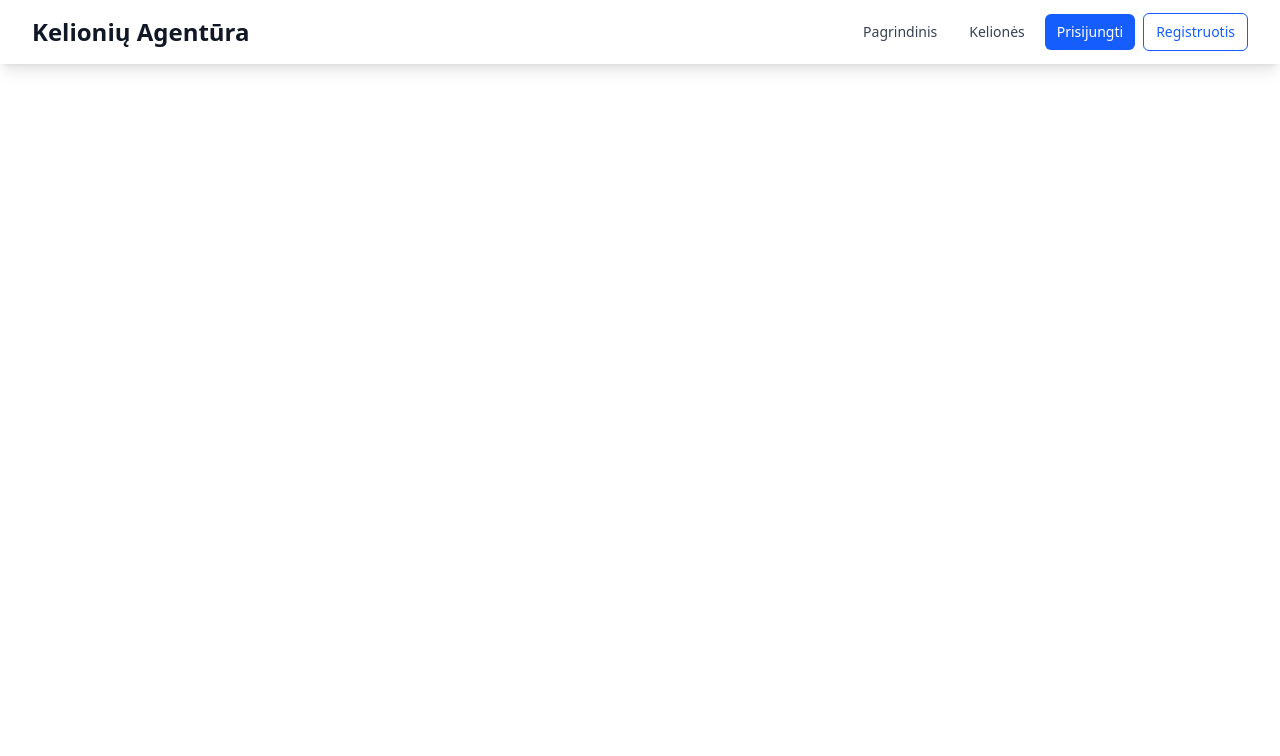
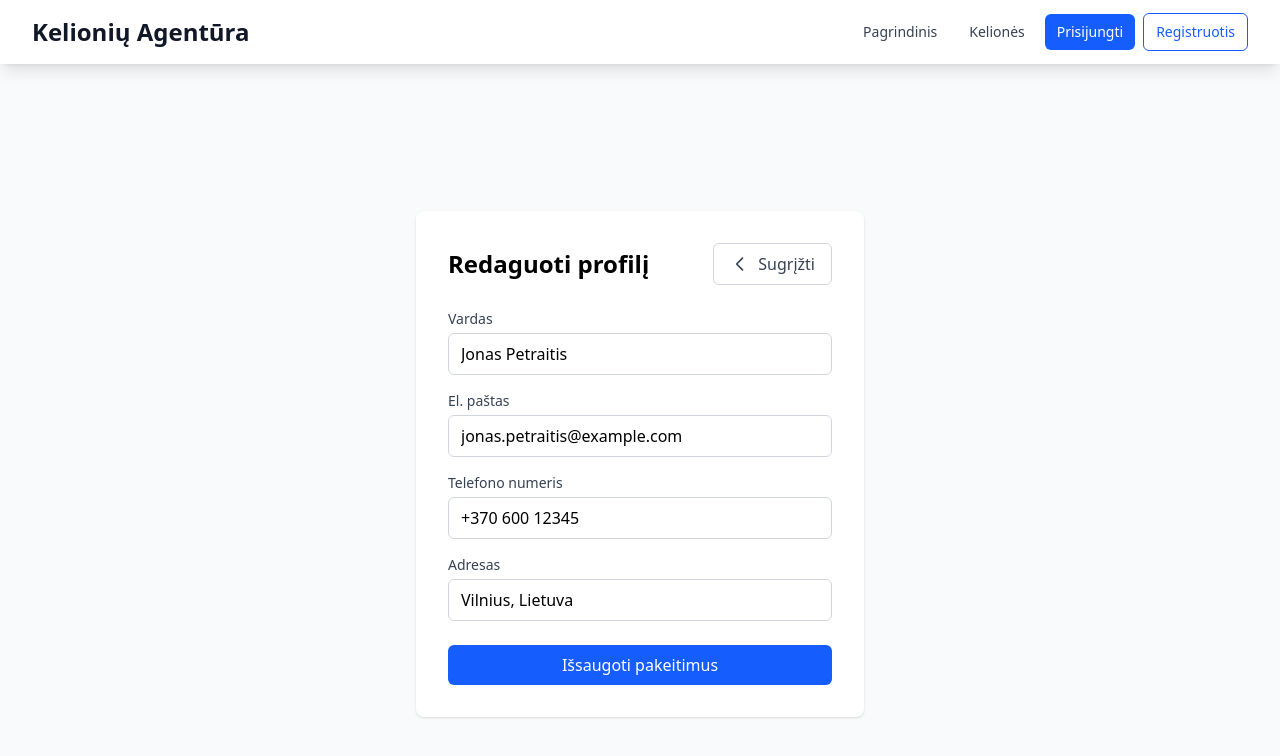
Before and after one commit to Lihakk/KelioniuAgentura, a React app in the folder frontend/: page /profile/edit in a window 1280 px wide. Shown: the top 756 px of the page. Built offline with nearby package versions, Linux system fonts and the light colour scheme; the HTML template or start-up script is replaced by a standard one.

Commit message:
code changes

```diff
--- a/frontend/src/App.tsx
+++ b/frontend/src/App.tsx
@@ -29,6 +29,9 @@ import { RezervationDetailPage } from "./pages/rezervations/RezervationDetailPag
 import { RezervationEditPage } from "./pages/rezervations/ReservationEditPage";
 import { PaymentPage } from "./pages/rezervations/PaymentPage";
 import { ReservationCreationPage } from "./pages/rezervations/ReservationCreationPage";
+import ProfilePage from "./pages/ProfilePage";
+import ProfileEditPage from "./pages/ProfileEditPage";
+import ProfileApprovalPage from "./pages/ProfileApprovalPage";
 
 function App() {
   return (
@@ -43,6 +46,9 @@ function App() {
         <Route path="/checkout" element={<StripeCheckoutPage />} />
         <Route path="/login" element={<LoginPage />} />
         <Route path="/signup" element={<SignupPage />} />
+        <Route path="/profile" element={<ProfilePage />} />
+        <Route path="/profile/edit" element={<ProfileEditPage />} />
+        <Route path="/profile/approve" element={<ProfileApprovalPage />} />
         {/* Nested Admin Routes */}
         <Route path="/admin" element={<AdminPage />}>
           <Route path="reservations" element={<ViewReservationsPage />} />
--- a/frontend/src/components/Navbar.tsx
+++ b/frontend/src/components/Navbar.tsx
@@ -35,6 +35,12 @@ const Navbar: React.FC = () => {
           >
             Admin
           </Link>
+          <Link
+            to="/profile"
+            className="px-3 py-2 rounded-md text-sm font-medium text-gray-700 hover:bg-gray-100"
+          >
+            Profilis
+          </Link>
           <button
             onClick={logout}
             className="px-3 py-2 rounded-md text-sm font-medium text-white bg-red-600 hover:bg-red-700"
@@ -64,6 +70,12 @@ const Navbar: React.FC = () => {
             className="px-3 py-2 rounded-md text-sm font-medium text-gray-700 hover:bg-gray-100"
           >
             Rezervacijos
+          </Link>
+          <Link
+            to="/profile"
+            className="px-3 py-2 rounded-md text-sm font-medium text-gray-700 hover:bg-gray-100"
+          >
+            Profilis
           </Link>
           <button
             onClick={handleLogout}
--- a/frontend/src/pages/LoginPage.tsx
+++ b/frontend/src/pages/LoginPage.tsx
@@ -15,6 +15,9 @@ export const LoginPage: React.FC = () => {
     if (username.trim().toLowerCase() === "admin") {
       login("admin");
       navigate("/admin", { replace: true });
+    } else if (username.trim().toLowerCase() === "first") {
+      login("user");
+      navigate("/profile/approve", { replace: true });
     } else {
       login("user");
       navigate("/", { replace: true });
--- /dev/null
+++ b/frontend/src/pages/ProfileApprovalPage.tsx
@@ -0,0 +1,64 @@
+import React, { useState } from "react";
+import { useNavigate } from "react-router-dom";
+
+export const ProfileApprovalPage: React.FC = () => {
+  const navigate = useNavigate();
+  const [code, setCode] = useState("");
+  const [error, setError] = useState("");
+
+  const handleSubmit = (e: React.FormEvent) => {
+    e.preventDefault();
+
+    if (code.length === 6 && /^[0-9]+$/.test(code)) {
+      console.log("Code approved:", code);
+      navigate("/");
+    } else {
+      setError("Prašome įvesti 6 skaitmenų kodą.");
+    }
+  };
+
+  return (
+    <div className="min-h-screen flex items-center justify-center bg-gray-50 px-4">
+      <div className="w-full max-w-md bg-white p-8 rounded-lg shadow">
+        <h1 className="text-2xl font-bold text-center mb-6">
+          Profilio patvirtinimas
+        </h1>
+        <p className="text-gray-600 text-center mb-4">
+          Įveskite 6 skaitmenų kodą, kurį gavote el. paštu.
+        </p>
+
+        <form onSubmit={handleSubmit} className="space-y-4">
+          <div>
+            <label
+              htmlFor="code"
+              className="block text-sm font-medium text-gray-700"
+            >
+              Patvirtinimo kodas
+            </label>
+            <input
+              id="code"
+              type="text"
+              inputMode="numeric"
+              maxLength={6}
+              value={code}
+              onChange={(e) => setCode(e.target.value)}
+              className="mt-1 w-full rounded-md border border-gray-300 px-3 py-2 text-center tracking-widest text-lg"
+              placeholder="••••••"
+              required
+            />
+            {error && <p className="text-red-500 text-sm mt-1">{error}</p>}
+          </div>
+
+          <button
+            type="submit"
+            className="w-full bg-blue-600 text-white py-2 rounded-md hover:bg-blue-700 transition"
+          >
+            Patvirtinti
+          </button>
+        </form>
+      </div>
+    </div>
+  );
+};
+
+export default ProfileApprovalPage;
--- /dev/null
+++ b/frontend/src/pages/ProfileEditPage.tsx
@@ -0,0 +1,116 @@
+import React, { useState } from "react";
+import { useNavigate } from "react-router-dom";
+import BackButton from "../components/BackButton";
+
+export const ProfileEditPage: React.FC = () => {
+  const navigate = useNavigate();
+
+  // Mocked initial data (can be replaced with real user info later)
+  const [formData, setFormData] = useState({
+    name: "Jonas Petraitis",
+    email: "jonas.petraitis@example.com",
+    phone: "+370 600 12345",
+    address: "Vilnius, Lietuva",
+  });
+
+  const handleChange = (e: React.ChangeEvent<HTMLInputElement>) => {
+    const { id, value } = e.target;
+    setFormData({ ...formData, [id]: value });
+  };
+
+  const handleSubmit = (e: React.FormEvent) => {
+    e.preventDefault();
+
+    navigate("/profile");
+  };
+
+  return (
+    <div className="min-h-screen flex items-center justify-center bg-gray-50 px-4">
+      <div className="w-full max-w-md bg-white p-8 rounded-lg shadow">
+        <div className="mb-6 flex justify-between items-center">
+          <h1 className="text-2xl font-bold">Redaguoti profilį</h1>
+          <BackButton />
+        </div>
+
+        <form onSubmit={handleSubmit} className="space-y-4">
+          <div>
+            <label
+              htmlFor="name"
+              className="block text-sm font-medium text-gray-700"
+            >
+              Vardas
+            </label>
+            <input
+              id="name"
+              type="text"
+              value={formData.name}
+              onChange={handleChange}
+              className="mt-1 w-full rounded-md border border-gray-300 px-3 py-2"
+              required
+            />
+          </div>
+
+          <div>
+            <label
+              htmlFor="email"
+              className="block text-sm font-medium text-gray-700"
+            >
+              El. paštas
+            </label>
+            <input
+              id="email"
+              type="email"
+              value={formData.email}
+              onChange={handleChange}
+              className="mt-1 w-full rounded-md border border-gray-300 px-3 py-2"
+              required
+            />
+          </div>
+
+          <div>
+            <label
+              htmlFor="phone"
+              className="block text-sm font-medium text-gray-700"
+            >
+              Telefono numeris
+            </label>
+            <input
+              id="phone"
+              type="text"
+              value={formData.phone}
+              onChange={handleChange}
+              className="mt-1 w-full rounded-md border border-gray-300 px-3 py-2"
+            />
+          </div>
+
+          <div>
+            <label
+              htmlFor="address"
+              className="block text-sm font-medium text-gray-700"
+            >
+              Adresas
+            </label>
+            <input
+              id="address"
+              type="text"
+              value={formData.address}
+              onChange={handleChange}
+              className="mt-1 w-full rounded-md border border-gray-300 px-3 py-2"
+            />
+          </div>
+
+          <div className="pt-2">
+            <button
+              type="submit"
+              className="w-full rounded-md bg-blue-600 text-white px-4 py-2 hover:bg-blue-700 transition"
+            >
+              Išsaugoti pakeitimus
+            </button>
+          </div>
+        </form>
+      </div>
+    </div>
+  );
+};
+
+export default ProfileEditPage;
--- /dev/null
+++ b/frontend/src/pages/ProfilePage.tsx
@@ -0,0 +1,62 @@
+import React from "react";
+import BackButton from "../components/BackButton";
+import { useAuth } from "../context/AuthContext";
+import { useNavigate } from "react-router-dom";
+
+const ProfilePage: React.FC = () => {
+  const { role } = useAuth();
+
+  const navigate = useNavigate();
+
+  const userData = {
+    name: "Jonas Petraitis",
+    email: "jonas.petraitis@example.com",
+    phone: "+370 600 12345",
+    address: "Vilnius, Lietuva",
+  };
+
+  return (
+    <div className="min-h-screen flex items-center justify-center bg-gray-50 px-4">
+      <div className="w-full max-w-md bg-white p-8 rounded-lg shadow">
+        <div className="mb-6 flex justify-between items-center">
+          <h1 className="text-2xl font-bold">Mano profilis</h1>
+          <BackButton />
+        </div>
+
+        <div className="space-y-4">
+          <div>
+            <h2 className="text-lg font-semibold text-gray-800">
+              Vartotojo informacija
+            </h2>
+            <p className="text-gray-600">
+              <strong>Vardas:</strong> {userData.name}
+            </p>
+            <p className="text-gray-600">
+              <strong>El. paštas:</strong> {userData.email}
+            </p>
+            <p className="text-gray-600">
+              <strong>Telefono numeris:</strong> {userData.phone}
+            </p>
+            <p className="text-gray-600">
+              <strong>Adresas:</strong> {userData.address}
+            </p>
+            <p className="text-gray-600">
+              <strong>Rolė:</strong> {role}
+            </p>
+          </div>
+
+          <div className="pt-4 border-t border-gray-200">
+            <button
+              onClick={() => navigate("/profile/edit")}
+              className="mt-2 w-full rounded-md bg-blue-600 text-white px-4 py-2 hover:bg-blue-700 transition"
+            >
+              Redaguoti profilį
+            </button>
+          </div>
+        </div>
+      </div>
+    </div>
+  );
+};
+
+export default ProfilePage;
--- a/frontend/src/pages/rezervations/ReservationCreationPage.tsx
+++ b/frontend/src/pages/rezervations/ReservationCreationPage.tsx
@@ -123,7 +123,7 @@ export const ReservationCreationPage: React.FC = () => {
         <div className="flex justify-end mt-4 gap-2">
           <button
             type="button"
-            onClick={() => navigate("/rezervacijos")}
+            onClick={() => navigate("/trips")}
             className="px-4 py-2 rounded-md border border-gray-300 hover:bg-gray-100 transition-colors"
           >
             Atšaukti
```
Also changed, not shown: frontend/src/pages/TripsPage.tsx (+28 -8 lines).
